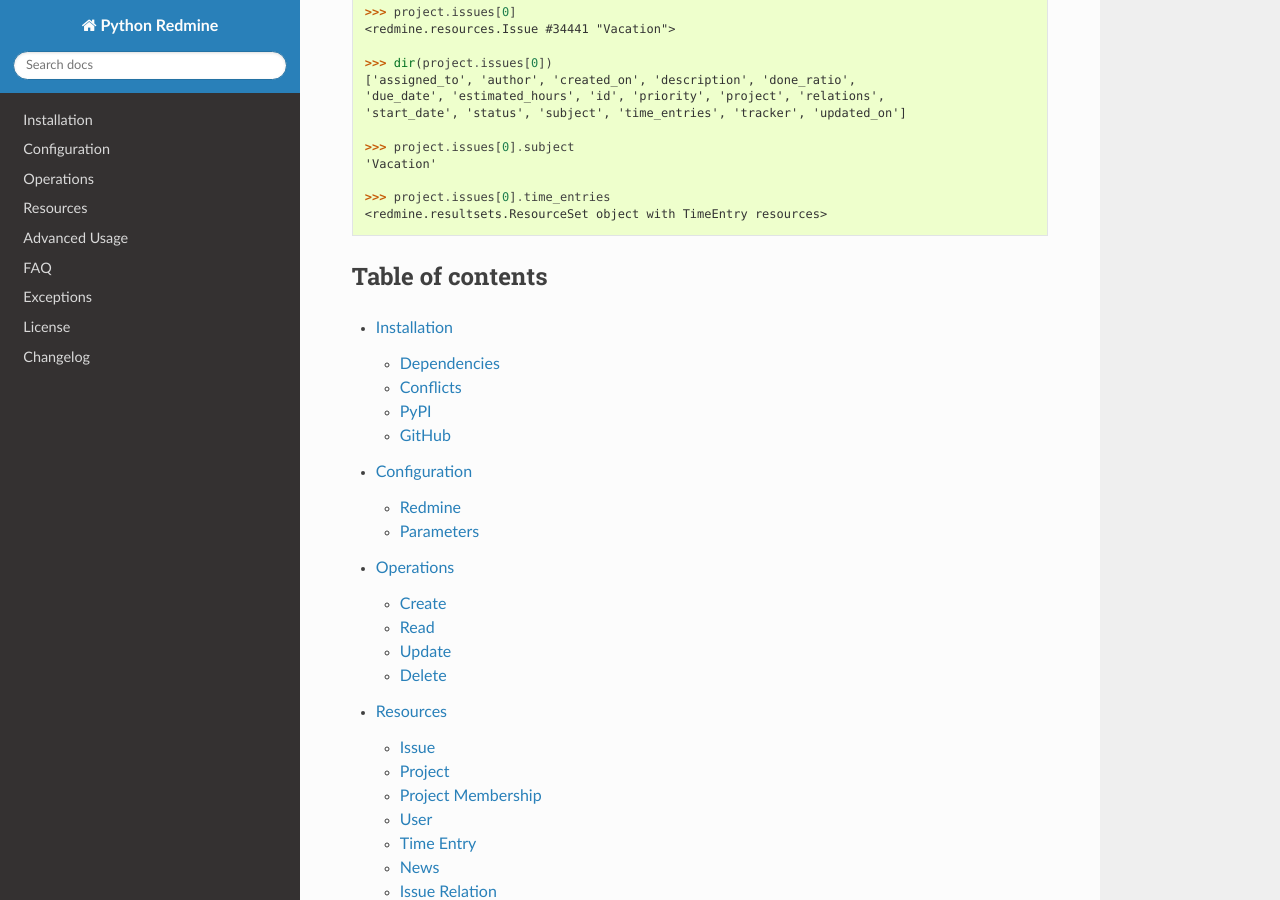
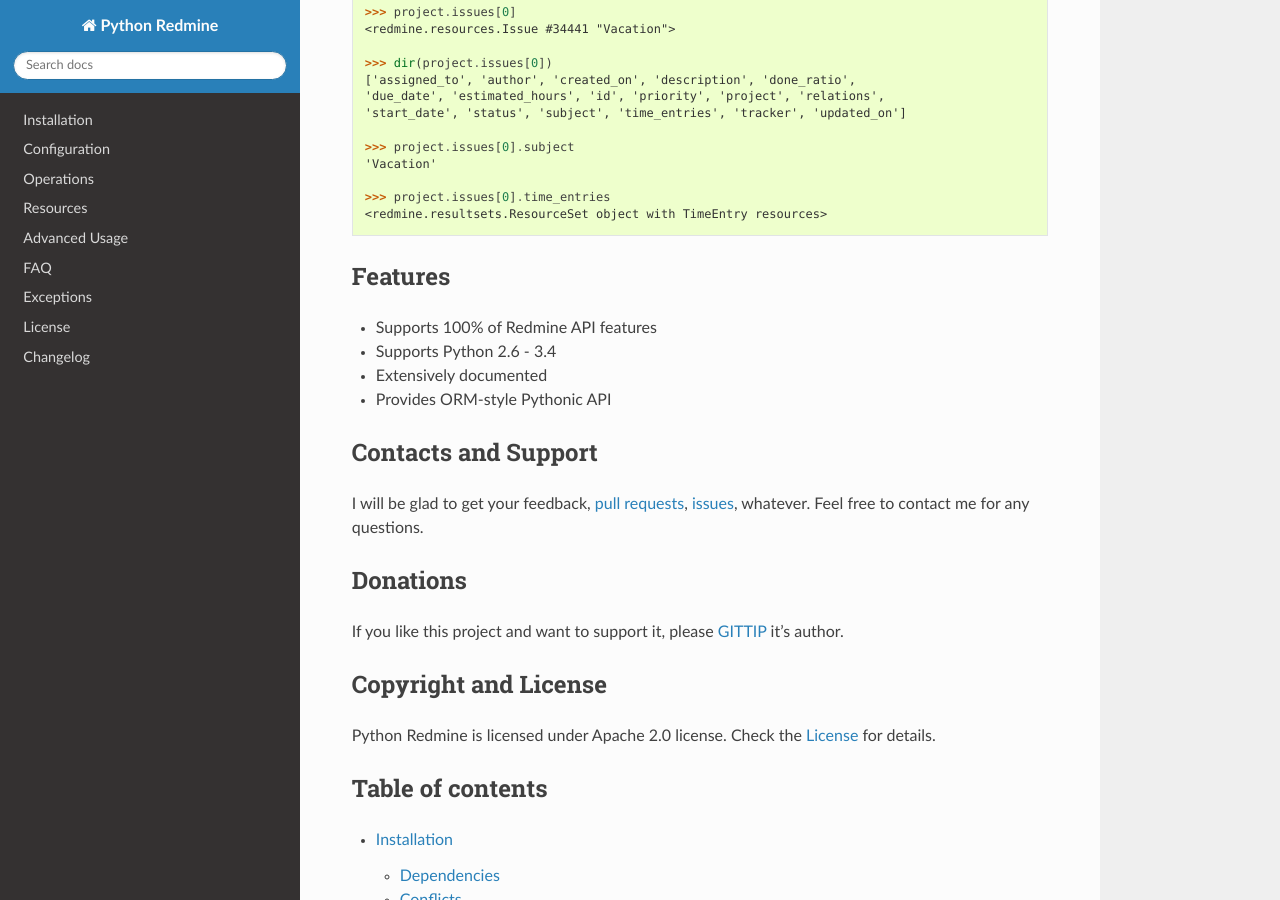
Before and after one commit to maxtepkeev/python-redmine, a Sphinx documentation site: the page built from docs/index.rst, in a window 1280 px wide and 900 px high, scrolled down 642 px. Built offline with Sphinx 7.4.7 and the Read the Docs theme 2.0.0, drawn with Linux system fonts in a browser that asks for light colours.

Commit message:
docs regulation

```diff
--- a/docs/index.rst
+++ b/docs/index.rst
@@ -12,9 +12,6 @@
 
 .. image:: http://img.shields.io/coveralls/maxtepkeev/python-redmine/master.svg
     :target: https://coveralls.io/r/maxtepkeev/python-redmine?branch=master
-
-.. image:: http://img.shields.io/gittip/maxtepkeev.svg
-    :target: https://www.gittip.com/maxtepkeev
 
 |
 
@@ -57,6 +54,32 @@
     >>> project.issues[0].time_entries
     <redmine.resultsets.ResourceSet object with TimeEntry resources>
 
+Features
+--------
+
+* Supports 100% of Redmine API features
+* Supports Python 2.6 - 3.4
+* Extensively documented
+* Provides ORM-style Pythonic API
+
+Contacts and Support
+--------------------
+
+I will be glad to get your feedback, `pull requests <https://github.com/maxtepkeev/python-redmine/pulls>`_,
+`issues <https://github.com/maxtepkeev/python-redmine/issues>`_, whatever. Feel free to contact me for any
+questions.
+
+Donations
+---------
+
+If you like this project and want to support it, please `GITTIP <https://www.gittip.com/maxtepkeev/>`_
+it's author.
+
+Copyright and License
+---------------------
+
+Python Redmine is licensed under Apache 2.0 license. Check the :doc:`license` for details.
+
 Table of contents
 -----------------
 
```
Also changed, not shown: README.rst (+5 -6 lines).
